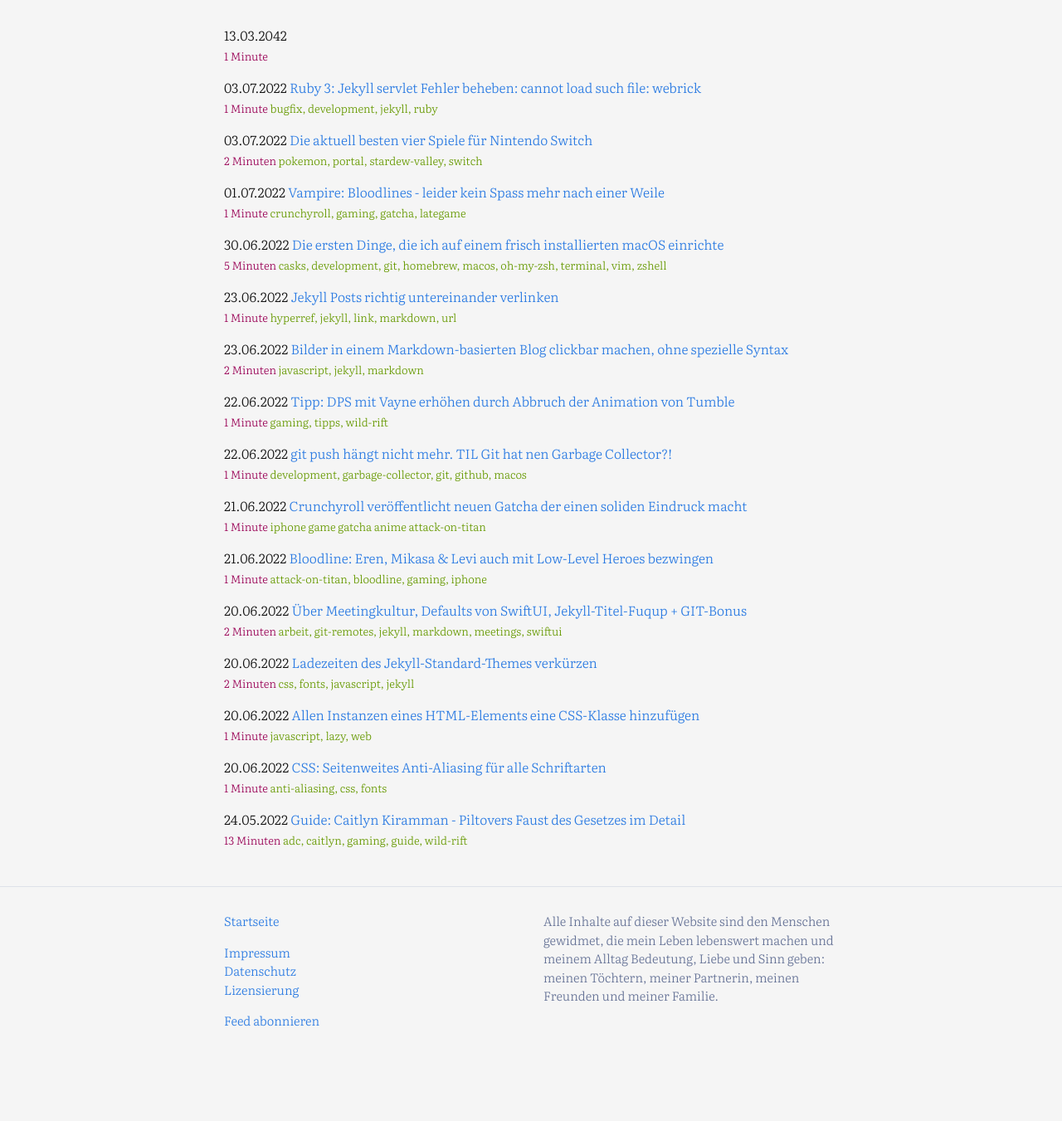
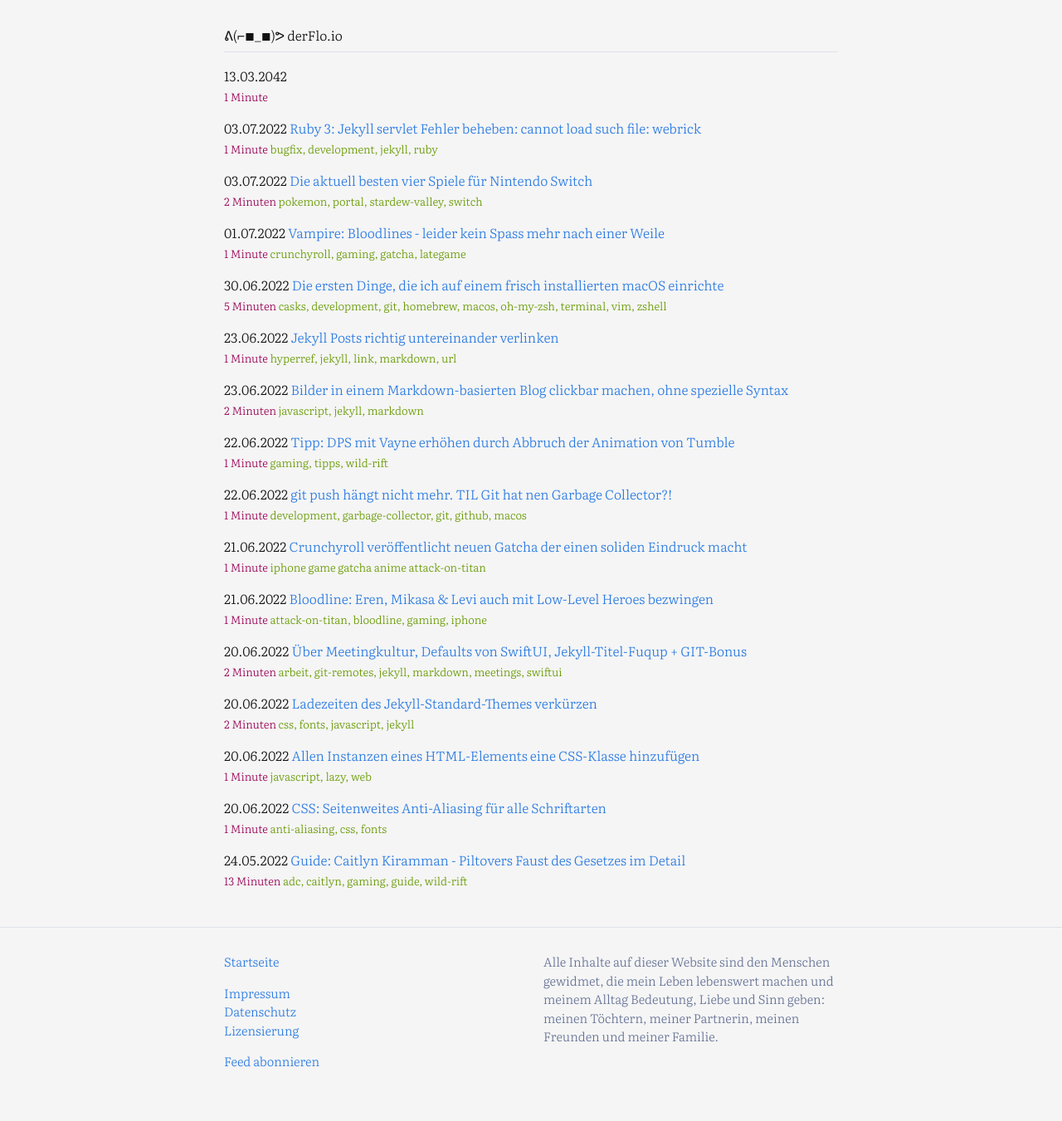
Before and after one commit to flowinho/reboot, a Jekyll site: the page built from index.markdown, in a window 1280 px wide. Shown: the whole page at 83% size. Built offline with Jekyll 4.4.1, drawn with Linux system fonts in a browser that asks for light colours; before the commit the page ends 1302 px from its top, so only the background shows below that.

Commit message:
Add small but fancy header

```diff
--- /dev/null
+++ b/_includes/custom-header.html
@@ -0,0 +1 @@
+<div class="home-title">ᕕ(⌐■_■)ᕗ derFlo.io</div>
--- a/_layouts/home.html
+++ b/_layouts/home.html
@@ -3,9 +3,7 @@ layout: default
 ---
 
 <div class="home">
-  {%- if page.title -%}
-    <h1 class="page-heading">{{ page.title }}</h1>
-  {%- endif -%}
+  {% include custom-header.html %}
   {{ content }}
 
   {% if site.paginate %}
--- a/_layouts/page.html
+++ b/_layouts/page.html
@@ -1,6 +1,7 @@
 ---
 layout: default
 ---
+{% include custom-header.html %}
 <article class="post">
 
   <header class="post-header">
--- a/_layouts/post.html
+++ b/_layouts/post.html
@@ -1,6 +1,7 @@
 ---
 layout: default
 ---
+{% include custom-header.html %}
 <article class="post h-entry" itemscope itemtype="http://schema.org/BlogPosting">
 
   <header class="post-header">
--- a/_sass/minima/custom-styles.scss
+++ b/_sass/minima/custom-styles.scss
@@ -112,3 +112,9 @@ p, li {
         margin-top: 16px;
     }
 }
+
+.home-title {
+    margin-bottom: 16px;
+    padding-bottom: 8px;
+    border-bottom: 1px solid #dee1e9;
+}
```
